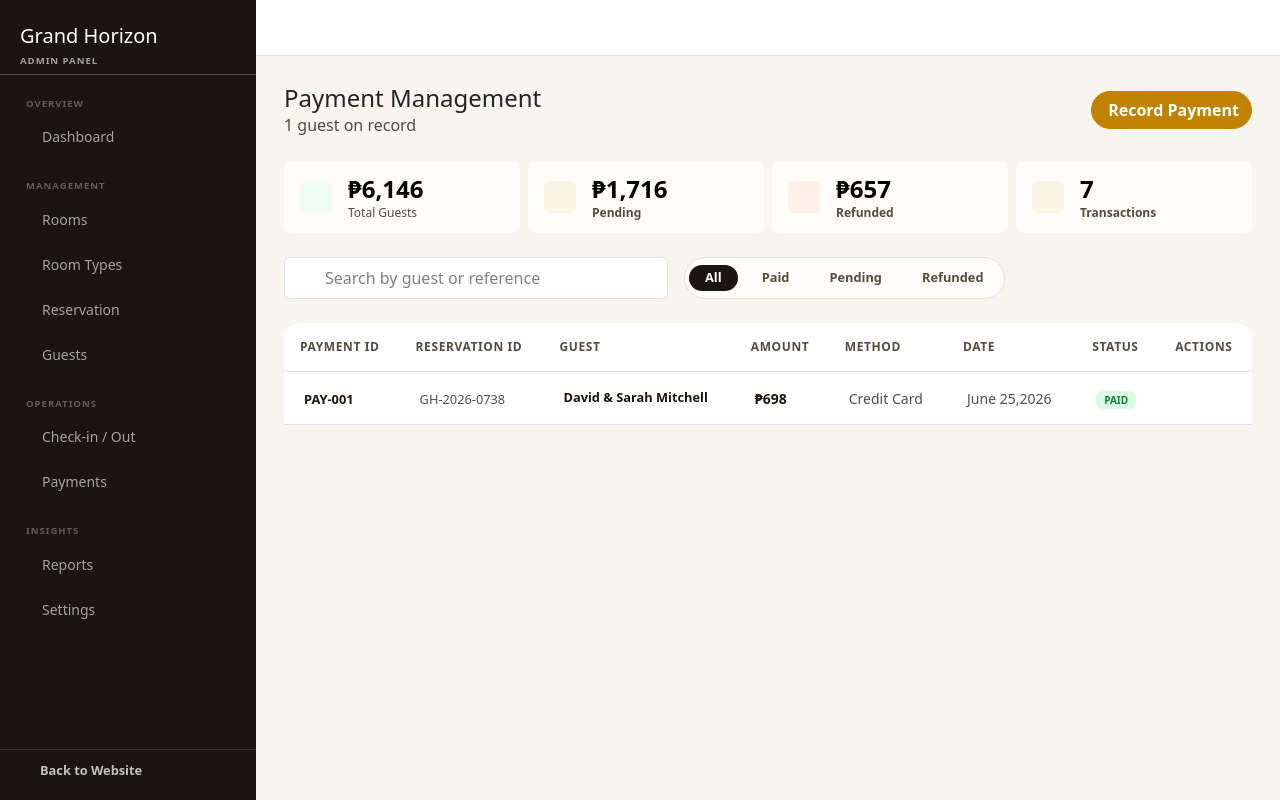
After one commit to Mistabraun/Hotel-Reservation, a PHP site: page /payments.php in a window 1280 px wide. The commit adds this page. Run offline with PHP 8.4, Linux system fonts and the light colour scheme; some libraries are stand-ins or nearby versions.

Commit message:
Payment Page

```diff
--- /dev/null
+++ b/admin/payments.php
@@ -0,0 +1,449 @@
+<!DOCTYPE html>
+<html lang="en">
+
+<head>
+    <meta charset="UTF-8" />
+    <meta name="viewport" content="width=device-width, initial-scale=1.0" />
+    <link rel="stylesheet" href="../node_modules/bootstrap/dist/css/bootstrap.min.css" />
+    <link rel="stylesheet" href="../css/style.css" />
+    <title>Document</title>
+</head>
+
+<body class="vh-100 d-flex position-relative bg-main">
+    <aside
+        id="sidebar"
+        data-bs-scroll="true"
+        tabindex="1"
+        class="offcanvas-lg offcanvas-start bg-secondary text-white d-flex flex-column"
+        style="width: 16rem">
+
+        <header class="cpx-3 pt-4 pb-2">
+            <h1 class="h5">Grand Horizon</h1>
+            <p class="f-spacing-wide fw-semibold text-uppercase ultra-small text-gray">Admin Panel</p>
+        </header>
+        <div class="line"></div>
+        <nav class="px-2.5 pt-4 pb-2 d-flex flex-column gap-4 overflow-y-auto">
+            <div class="sidebar-category">
+                <h2>Overview</h2>
+                <ul class="sidebar-list">
+                    <li>
+                        <a href="dashboard.php" class="sidebar-link link link-gray">
+                            <i class=" fa-solid fa-cube"></i>
+                            Dashboard
+                        </a>
+                    </li>
+                </ul>
+            </div>
+            <div class="sidebar-category">
+                <h2>Management</h2>
+                <ul class="sidebar-list">
+                    <li>
+                        <a href="rooms.php" class="sidebar-link link link-gray">
+                            <i class=" fa-solid fa-bed"></i>
+                            Rooms
+                        </a>
+                    </li>
+                    <li>
+                        <a href="rooms-types.php" class="sidebar-link link link-gray">
+                            <i class=" fa-regular fa-building"></i>
+                            Room Types
+                        </a>
+                    </li>
+                    <li>
+                        <a href="reservation.php" class="sidebar-link link link-gray">
+                            <i class="fa-regular fa-calendar-check"></i>
+                            Reservation
+                        </a>
+                    </li>
+                    <li>
+                        <a href="guests.php" class="sidebar-link link link-gray">
+                            <i class=" fa-regular fa-user"></i>
+                            Guests
+                        </a>
+                    </li>
+
+                </ul>
+            </div>
+            <div class="sidebar-category">
+                <h2>Operations</h2>
+                <ul class="sidebar-list">
+                    <li>
+                        <a href="checking.php" class="sidebar-link link link-gray">
+                            <i class="fa-solid fa-arrow-right-to-bracket"></i>
+                            Check-in / Out
+                        </a>
+                    </li>
+                    <li>
+                        <a href="checking.php" class="sidebar-link link link-gray">
+                            <i class="fa-regular fa-credit-card"></i>
+                            Payments
+                        </a>
+                    </li>
+                </ul>
+            </div>
+            <div class="sidebar-category">
+                <h2>Insights</h2>
+                <ul class="sidebar-list">
+                    <li>
+                        <a href="reports.php" class="sidebar-link link link-gray">
+                            <i class="fa-solid fa-chart-simple"></i>
+                            Reports
+                        </a>
+                    </li>
+                    <li>
+                        <a href="reports.php" class="sidebar-link link link-gray">
+                            <i class="fa-solid fa-gear"></i>
+                            Settings
+                        </a>
+                    </li>
+                </ul>
+            </div>
+        </nav>
+        <div class="mt-auto text-gray opacity-75">
+            <div class="line"></div>
+            <a href="/" class="extra-small d-flex p-4 pt-3 gap-3 align-items-center">
+                <i class="fa-solid fa-arrow-left ultra-small"></i>
+                <p class="m-0 fw-semibold">Back to Website</p>
+            </a>
+        </div>
+    </aside>
+    <div class="flex-grow-1">
+        <div class="modal fade" id="viewDetailsModal" tabindex="-1">
+            <div class="modal-dialog modal-dialog-centered mx-w-lg">
+                <div class="modal-content p-2 border-0">
+                    <div class="modal-header d-flex justify-content-start align-items-start gap-3 border-0">
+                        <div class="bg-warning-subtle p-4 rounded-circle extra-small">
+                            <span class="fw-bold text-secondary-2 h6">ER</span>
+                        </div>
+                        <div>
+                            <h4 class="fs-5 fw-semibold">Emma Richardson</h4>
+                            <div class="extra-small text-gray-light mt-2">
+                                <span><i class="fa-regular fa-envelope"></i> eemma.r@mail.com</span>
+                                <span><i class="fa-solid fa-phone"></i> +1 (415) 555-0123</span>
+                            </div>
+                        </div>
+                    </div>
+
+                    <div class=" modal-body">
+                        <div class="row text-black">
+                            <div class="col">
+                                <div class="bg-subtle text-center rounded-4 p-3">
+                                    <h5>3</h5>
+                                    <p class="text-gray-light fw-semibold extra-small mt-2">Total Stays</p>
+                                </div>
+                            </div>
+                            <div class="col">
+                                <div class="bg-subtle text-center rounded-4 p-3">
+                                    <h5>May 12, 2026</h5>
+                                    <p class="text-gray-light fw-semibold extra-small mt-2">Last Stay</p>
+                                </div>
+                            </div>
+                            <div class="col">
+                                <div class="bg-subtle text-center rounded-4 p-3">
+                                    <h5>January 1, 2026</h5>
+                                    <p class="text-gray-light fw-semibold extra-small mt-2">Member Since</p>
+                                </div>
+                            </div>
+                        </div>
+                        <h4 class="fs-7 fw-semibold mb-2 mt-4">Resrvation History</h4>
+                        <div class="overflow-y-auto position-relative" style="max-height: 20rem;">
+                            <table class="table-custom w-100 bg-subtle rounded-4">
+                                <thead class="position-sticky top-0 z-1 bg-subtle">
+                                    <tr>
+                                        <th scope="col">Ref</th>
+                                        <th scope="col">Dates</th>
+                                        <th scope="col">Guets</th>
+                                        <th scope="col">Total</th>
+                                        <th scope="col">Status</th>
+                                    </tr>
+                                </thead>
+                                <tbody>
+                                    <tr class="extra-small">
+                                        <td class="fw-bold">GH-2026-0742</td>
+                                        <td>
+                                            <p>Jul 15, 2026</p>
+                                            <p class="mt-2 text-secondary-2">to Jul 18, 2026</p>
+                                        </td>
+                                        <td>2</td>
+                                        <td class="fw-bold" data-currency data-price="1047"></td>
+                                        <td>
+                                            <div class="status status-success text-uppercase fw-bold">Confirmed</div>
+                                        </td>
+                                    </tr>
+                                    <tr class="extra-small">
+                                        <td class="fw-bold">GH-2026-0742</td>
+                                        <td>
+                                            <p>Jul 15, 2026</p>
+                                            <p class="mt-2 text-secondary-2">to Jul 18, 2026</p>
+                                        </td>
+                                        <td>2</td>
+                                        <td class="fw-bold" data-currency data-price="1047"></td>
+                                        <td>
+                                            <div class="status status-success text-uppercase fw-bold">Confirmed</div>
+                                        </td>
+                                    </tr>
+                                    <tr class="extra-small">
+                                        <td class="fw-bold">GH-2026-0742</td>
+                                        <td>
+                                            <p>Jul 15, 2026</p>
+                                            <p class="mt-2 text-secondary-2">to Jul 18, 2026</p>
+                                        </td>
+                                        <td>2</td>
+                                        <td class="fw-bold" data-currency data-price="1047"></td>
+                                        <td>
+                                            <div class="status status-success text-uppercase fw-bold">Confirmed</div>
+                                        </td>
+                                    </tr>
+                                    <tr class="extra-small">
+                                        <td class="fw-bold">GH-2026-0742</td>
+                                        <td>
+                                            <p>Jul 15, 2026</p>
+                                            <p class="mt-2 text-secondary-2">to Jul 18, 2026</p>
+                                        </td>
+                                        <td>2</td>
+                                        <td class="fw-bold" data-currency data-price="1047"></td>
+                                        <td>
+                                            <div class="status status-success text-uppercase fw-bold">Confirmed</div>
+                                        </td>
+                                    </tr>
+                                    <tr class="extra-small">
+                                        <td class="fw-bold">GH-2026-0742</td>
+                                        <td>
+                                            <p>Jul 15, 2026</p>
+                                            <p class="mt-2 text-secondary-2">to Jul 18, 2026</p>
+                                        </td>
+                                        <td>2</td>
+                                        <td class="fw-bold" data-currency data-price="1047"></td>
+                                        <td>
+                                            <div class="status status-success text-uppercase fw-bold">Confirmed</div>
+                                        </td>
+                                    </tr>
+                                    <tr class="extra-small">
+                                        <td class="fw-bold">GH-2026-0742</td>
+                                        <td>
+                                            <p>Jul 15, 2026</p>
+                                            <p class="mt-2 text-secondary-2">to Jul 18, 2026</p>
+                                        </td>
+                                        <td>2</td>
+                                        <td class="fw-bold" data-currency data-price="1047"></td>
+                                        <td>
+                                            <div class="status status-success text-uppercase fw-bold">Confirmed</div>
+                                        </td>
+                                    </tr>
+                                    <tr class="extra-small">
+                                        <td class="fw-bold">GH-2026-0742</td>
+                                        <td>
+                                            <p>Jul 15, 2026</p>
+                                            <p class="mt-2 text-secondary-2">to Jul 18, 2026</p>
+                                        </td>
+                                        <td>2</td>
+                                        <td class="fw-bold" data-currency data-price="1047"></td>
+                                        <td>
+                                            <div class="status status-success text-uppercase fw-bold">Confirmed</div>
+                                        </td>
+                                    </tr>
+                                </tbody>
+                            </table>
+                        </div>
+                    </div>
+                </div>
+            </div>
+        </div>
+
+        <header class="border-bottom d-flex p-2 px-2 pe-4 ms-0 bg-white" style="height: 3.5rem;">
+            <button
+                class="btn btn-outline d-lg-none"
+                type="button"
+                data-bs-toggle="offcanvas"
+                data-bs-target="#sidebar"
+                aria-controls="sidebar">
+
+                <i class="fa-solid fa-bars"></i>
+            </button>
+            <div class="dropdown ms-auto">
+                <button
+                    class="btn border-0 text-start p-0 text-secondary"
+                    type="button"
+                    id="profile-dropdown-btn"
+                    data-bs-toggle="dropdown"
+                    aria-expanded="false">
+                    <i class="fa fa-user-circle fs-2 mt-1"></i>
+                </button>
+
+                <ul class="dropdown-menu dropdown-menu-end mt-2 me-3 profile-menu pt-2 pb-1" aria-labelledby="profile-dropdown-btn">
+                    <div class="profile-header p-1 px-3 mb-2">
+                        <p class="profile-name fw-semibold">Justine Carl</p>
+                        <p class="profile-email text-secondary-2">justine.carl@grandhorizon.com</p>
+                        <span class="status status-warning rounded-1">Super Admin</span>
+                    </div>
+                    <div class="line"></div>
+                    <ul class="profile-items my-1">
+                        <li>
+                            <a class="link link-subtle fs-7" href="settings.php">
+                                <i class="fa-regular fa-user"></i>
+                                <p>Profile</p>
+                            </a>
+                        </li>
+                        <li>
+                            <a class="link link-subtle fs-7" href="settings.php">
+                                <i class="fa-solid fa-gear"></i>
+                                <p>Settings</p>
+                            </a>
+                        </li>
+                    </ul>
+                    <div class="line"></div>
+                    <ul class="profile-items mt-1">
+                        <li>
+                            <button class="link link-danger fs-7 btn-default" href="settings.php">
+                                <i class="fa-solid fa-sign-out"></i>
+                                <p>Logout</p>
+                            </button>
+                        </li>
+                    </ul>
+                </ul>
+            </div>
+        </header>
+        <main class="p-4 m-1">
+            <div class="container-fluid m-0 p-0">
+                <header class="d-flex justify-content-between align-items-center">
+                    <div>
+                        <h1 class="h4 m-0 p-0">Payment Management</h1>
+                        <p class="text-secondary-2 m-0 p-0">1 guest on record</p>
+                    </div>
+                    <button class="btn btn-primary rounded-5 fw-bold small">
+                        <i class="fa-solid fa-plus extra-small align-middle me-1"></i>
+                        Record Payment
+                    </button>
+                </header>
+                <div class="row my-4 gx-2">
+                    <div class="col-md-3 col-6">
+                        <div class="status-card rounded-3 d-flex align-items-center gap-3">
+                            <div class="combo-success p-3 rounded extra-small">
+                                <i class="fa-solid fa-circle-dollar-to-slot"></i>
+                            </div>
+                            <div>
+                                <h2 class="status-card-value fw-bold" data-price="6146"></h2>
+                                <p class="status-card-label">Total Guests</p>
+                            </div>
+                        </div>
+                    </div>
+                    <div class="col-md-3 col-6">
+                        <div class="status-card rounded-3 d-flex align-items-center gap-3">
+                            <div class="combo-warning p-3 rounded extra-small">
+                                <i class="fa-regular fa-clock"></i>
+                            </div>
+                            <div>
+                                <h2 class="status-card-value fw-bold" data-price="1716">12</h2>
+                                <p class="status-card-label fw-semibold">Pending</p>
+                            </div>
+                        </div>
+                    </div>
+                    <div class="col-md-3 col-6">
+                        <div class="status-card rounded-3 d-flex align-items-center gap-3">
+                            <div class="combo-danger p-3 rounded extra-small">
+                                <i class="fa-solid fa-undo text-danger"></i>
+                            </div>
+                            <div>
+                                <h2 class="status-card-value fw-bold" data-price="657">3</h2>
+                                <p class="status-card-label fw-semibold">Refunded</p>
+                            </div>
+                        </div>
+                    </div>
+                    <div class="col-md-3 col-6">
+                        <div class="status-card rounded-3 d-flex align-items-center gap-3">
+                            <div class="combo-warning p-3 rounded extra-small">
+                                <i class="fa-solid fa-exchange text-gray-light"></i>
+                            </div>
+                            <div>
+                                <h2 class="status-card-value fw-bold">7</h2>
+                                <p class="status-card-label fw-semibold">Transactions</p>
+                            </div>
+                        </div>
+                    </div>
+
+                </div>
+                <div class="d-flex flex-column flex-md-row  gap-3 mt-2">
+                    <div class="search-group flex-grow-1">
+                        <i class="fa-solid fa-search"></i>
+                        <input type="text" name="search" id="search" placeholder="Search by guest or reference" class="form-control outline-hover rounded">
+                    </div>
+                    <div class="sort-group rounded-5 gap-2 p-1">
+                        <div class="sort-input">
+                            <input type="radio" name="sort" id="all" value="active" checked>
+                            <label for="all" class="extra-small rounded-5 fw-semibold">All</label>
+                        </div>
+                        <div class="sort-input">
+                            <input type="radio" name="sort" id="pending">
+                            <label for="pending" class="extra-small rounded-5 fw-semibold">Paid</label>
+                        </div>
+                        <div class="sort-input">
+                            <input type="radio" name="sort" id="confirmed">
+                            <label for="confirmed" class="extra-small rounded-5 fw-semibold">Pending</label>
+                        </div>
+                        <div class="sort-input">
+                            <input type="radio" name="sort" id="checkout">
+                            <label for="checkout" class="extra-small rounded-5 fw-semibold">Refunded</label>
+                        </div>
+                    </div>
+                </div>
+                <div class="overflow-hidden">
+                    <div class="overflow-x-auto mt-4 rounded-4">
+                        <table class="table table-custom">
+                            <thead>
+                                <tr>
+                                    <th scope="col">Payment ID</th>
+                                    <th scope="col">Reservation ID</th>
+                                    <th scope="col">Guest</th>
+                                    <th scope="col">Amount</th>
+                                    <th scope="col">Method</th>
+                                    <th scope="col">Date</th>
+                                    <th scope="col">Status</th>
+                                    <th scope="col">Actions</th>
+                                </tr>
+                            </thead>
+                            <tbody>
+                                <tr>
+                                    <td>
+                                        <span class="extra-small fw-semibold">PAY-001</span>
+                                    </td>
+                                    <td>
+                                        <span class="extra-small text-gray-light">GH-2026-0738</span>
+                                    </td>
+                                    <td>
+                                        <p class="extra-small fw-semibold">David & Sarah Mitchell</p>
+                                    </td>
+                                    <td><span class="small fw-semibold" data-price="698"></span></td>
+                                    <td><span class="small text-gray-light">Credit Card</span></td>
+                                    <td><span class="small text-gray-light">June 25,2026</span></td>
+                                    <td><span class="status status-success rounded-2 text-uppercase small fw-bold">Paid</span></td>
+                                    <td>
+                                        <div class="action-group">
+                                            <button class="btn btn-outline action-edit text-gray-light"
+                                                title="Edit details"
+                                                data-edit
+                                                data-bs-toggle="modal"
+                                                data-bs-target="#editReservationModal">
+                                                <i class="fa-regular fa-pen-to-square"></i>
+                                            </button>
+                                            <button class="btn btn-outline action-remove"
+                                                title="Cancel"
+                                                data-remove
+                                                data-bs-toggle="modal"
+                                                data-bs-target="#removeReservationModal">
+                                                <i class="fa-solid fa-xmark"></i>
+                                            </button>
+                                        </div>
+                                    </td>
+                                </tr>
+                            </tbody>
+                        </table>
+                    </div>
+                </div>
+            </div>
+        </main>
+    </div>
+    <script src="../node_modules/bootstrap/dist/js/bootstrap.bundle.min.js"></script>
+    <script src="../scripts/app.js"></script>
+</body>
+
+</html>
--- a/admin/reservation.php
+++ b/admin/reservation.php
@@ -344,11 +344,6 @@
                             <input type="radio" name="sort" id="cancelled">
                             <label for="cancelled" class="extra-small rounded-5 fw-semibold">Cancelled</label>
                         </div>
-                        <!-- <button class="btn-plain extra-small rounded-5 fw-semibold" data-active>All</button>
-                        <button class="btn-plain extra-small rounded-5 fw-semibold">Pending</button>
-                        <button class="btn-plain extra-small rounded-5 fw-semibold">Confirmed</button>
-                        <button class="btn-plain extra-small rounded-5 fw-semibold">Checked Out</button>
-                        <button class="btn-plain extra-small rounded-5 fw-semibold">Cancelled</button> -->
                     </div>
                 </div>
 
--- a/css/style.css
+++ b/css/style.css
@@ -591,10 +591,14 @@ a {
 /* position-absolute  btn-plain extra-small top-50 translate-middle-y z-3" style="right: .75rem; */
 
 .password-group {
+}
 
+.password-group:focus-within .toggle-password {
+  display: block;
 }
 
 .toggle-password {
+  display: none;
   position: absolute;
 
   background: transparent;
--- a/scripts/app.js
+++ b/scripts/app.js
@@ -1,5 +1,17 @@
 function updateCurrency(targetCurrency) {
-    const priceElements = document.querySelectorAll('[data-currency]');
+    // const priceElements = document.querySelectorAll('[data-currency]');
+
+    // priceElements.forEach(el => {
+    //     const price = parseFloat(el.getAttribute('data-price'));
+    //     // Format the currency string
+    //     el.textContent = new Intl.NumberFormat('en-US', {
+    //         style: 'currency',
+    //         currency: targetCurrency,
+    //         minimumFractionDigits: 0
+    //     }).format(price);
+    // });
+
+    const priceElements = document.querySelectorAll('[data-price]');
 
     priceElements.forEach(el => {
         const price = parseFloat(el.getAttribute('data-price'));
@@ -10,6 +22,7 @@ function updateCurrency(targetCurrency) {
             minimumFractionDigits: 0
         }).format(price);
     });
+
 }
 
 document.addEventListener('DOMContentLoaded', () => {
```
Also changed, not shown: index.php (deleted, +0 -34 lines).
